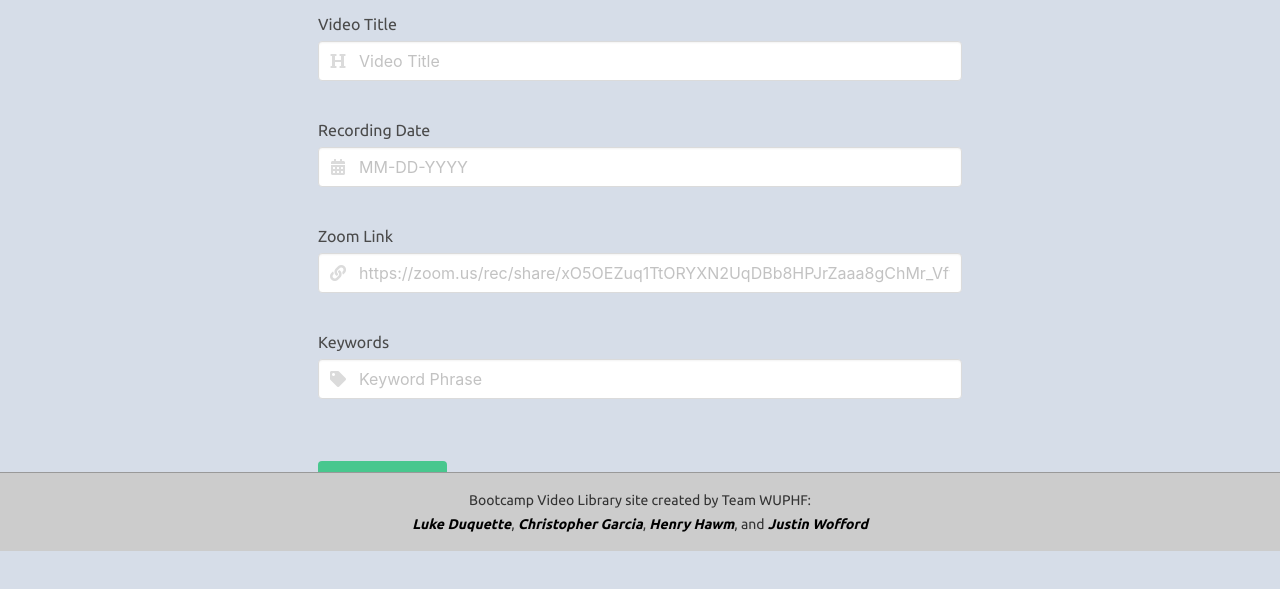
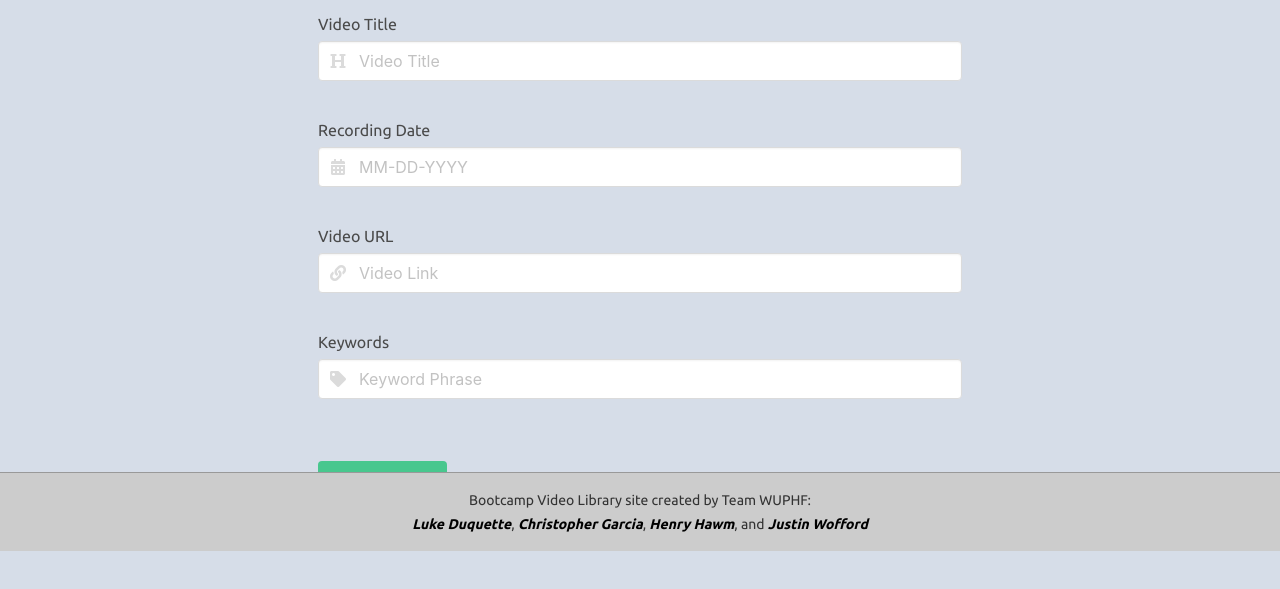
Before and after one commit to JayDub21/VideoLibrary, a website: page public/add-video.html in a window 1280 px wide. Shown: the part 249-838 px from the top of the page. Drawn offline with nearby package versions, Linux system fonts and the light colour scheme.

```diff
--- a/public/add-video.html
+++ b/public/add-video.html
@@ -67,10 +67,9 @@
                 </div>
                 <div class="small-gap"></div>
                 <div class="field">
-                    <div class="signUp-label">Zoom Link</div>
+                    <div class="signUp-label">Video URL</div>
                     <p class="control has-icons-left">
-                        <input class="input" type="video_url" id="video_url-input"
-                            placeholder="https://zoom.us/rec/share/xO5OEZuq1TtORYXN2UqDBb8HPJrZaaa8gChMr_Vfyh3xmC7ko-2zapL66yVp9NkB">
+                        <input class="input" type="video_url" id="video_url-input" placeholder="Video Link">
                         <span class="icon is-small is-left">
                             <i class="fas fa-link"></i>
                         </span>
```
